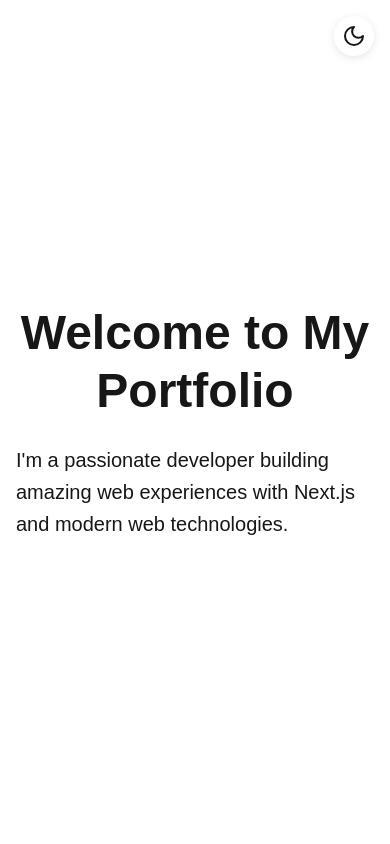
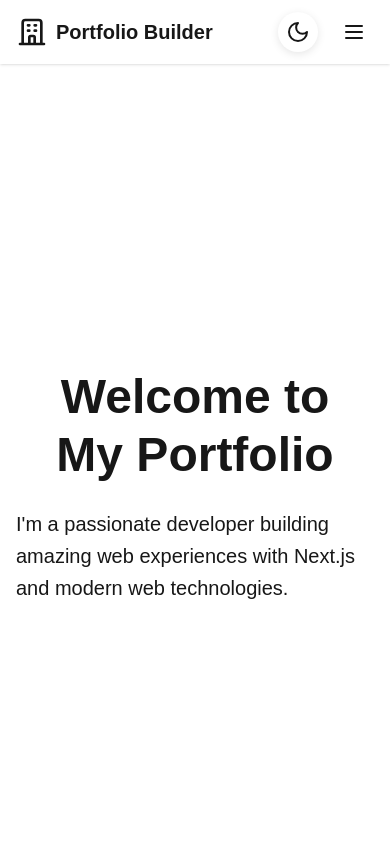
Before and after one commit to narayanatanniru/portfolio, a Next.js app: page / in a window 390 px wide. Shown: the top 844 px of the page. Built offline with nearby package versions, Linux system fonts and the light colour scheme.

Commit message:
Added Navbar

```diff
--- a/src/app/layout.tsx
+++ b/src/app/layout.tsx
@@ -4,7 +4,7 @@ import "../styles/globals.css";
 import "../styles/main.css";
 import "../styles/environment-info.css";
 import { ThemeProvider } from "../context/ThemeContext";
-
+import Navbar from "../components/Navbar";
 const geistSans = Geist({
   variable: "--font-geist-sans",
   subsets: ["latin"],
@@ -31,6 +31,7 @@ export default function RootLayout({
         className={`${geistSans.variable} ${geistMono.variable} antialiased`}
       >
         <ThemeProvider>
+		  <Navbar />
           {children}
         </ThemeProvider>
       </body>
--- a/src/app/page.tsx
+++ b/src/app/page.tsx
@@ -5,14 +5,10 @@ import EnvironmentDisplay from '../components/EnvironmentDisplay';
 export default function Home() {
   return (
     <main>
-      <div className="theme-toggle-container">
-        <ThemeToggle />
-      </div>
       <Hero
         heading="Welcome to My Portfolio"
         content="I'm a passionate developer building amazing web experiences with Next.js and modern web technologies."
       />
-
       {/* Display environment information using server component */}
       <EnvironmentDisplay />
     </main>
--- a/src/components/Hero.tsx
+++ b/src/components/Hero.tsx
@@ -7,10 +7,12 @@ interface HeroProps {
 
 const Hero: React.FC<HeroProps> = ({ heading, content }) => {
   return (
-    <div className="hero">
-      <div className="container">
-        <h1 className="hero-heading">{heading}</h1>
-        <p className="hero-content">{content}</p>
+    <div className="hero text-balance">
+      <div className="container flex flex-col items-center justify-center px-4 md:px-6 lg:px-8">
+        <div className="text-center max-w-3xl mx-auto">
+          <h1 className="hero-heading text-4xl font-bold text-center mx-auto">{heading}</h1>
+          <p className="hero-content text-center mx-auto">{content}</p>
+        </div>
       </div>
     </div>
   );
--- a/src/components/Navbar.tsx
+++ b/src/components/Navbar.tsx
@@ -1,9 +1,116 @@
-import React from 'react'
+'use client';
 
-function Navbar() {
+import React, { useState } from 'react';
+import Link from 'next/link';
+import ThemeToggle from './ThemeToggle';
+
+const Navbar: React.FC = () => {
+  const [isMobileMenuOpen, setIsMobileMenuOpen] = useState(false);
+
   return (
-	<div>Navbar</div>
-  )
-}
+    <nav className="w-full bg-background dark:bg-background shadow-sm">
+      <div className="max-w-7xl mx-auto px-4 sm:px-6 lg:px-8">
+        <div className="flex justify-between h-16">
+          {/* Logo and brand name */}
+          <div className="flex items-center">
+            <Link href="/" className="flex items-center space-x-2">
+              <svg
+                className="h-8 w-8 text-primary dark:text-primary"
+                fill="none"
+                viewBox="0 0 24 24"
+                stroke="currentColor"
+              >
+                <path
+                  strokeLinecap="round"
+                  strokeLinejoin="round"
+                  strokeWidth={2}
+                  d="M19 21V5a2 2 0 00-2-2H7a2 2 0 00-2 2v16m14 0h2m-2 0h-5m-9 0H3m2 0h5M9 7h1m-1 4h1m4-4h1m-1 4h1m-5 10v-5a1 1 0 011-1h2a1 1 0 011 1v5m-4 0h4"
+                />
+              </svg>
+              <span className="text-xl font-bold text-foreground dark:text-foreground">
+                Portfolio Builder
+              </span>
+            </Link>
+          </div>
+
+          {/* Desktop Navigation */}
+          <div className="hidden md:flex items-center space-x-8">
+            <Link
+              href="/about"
+              className="text-foreground dark:text-foreground hover:text-primary dark:hover:text-primary px-3 py-2 rounded-md text-sm font-medium transition-colors duration-200"
+            >
+              About
+            </Link>
+            <Link
+              href="/contact"
+              className="text-foreground dark:text-foreground hover:text-primary dark:hover:text-primary px-3 py-2 rounded-md text-sm font-medium transition-colors duration-200"
+            >
+              Contact Us
+            </Link>
+            <ThemeToggle />
+          </div>
+
+          {/* Mobile menu button and theme toggle */}
+          <div className="md:hidden flex items-center space-x-4">
+            <ThemeToggle />
+            <button
+              onClick={() => setIsMobileMenuOpen(!isMobileMenuOpen)}
+              className="inline-flex items-center justify-center p-2 rounded-md text-foreground hover:text-primary focus:outline-none"
+            >
+              {/* Icon when menu is closed */}
+              <svg
+                className={`${isMobileMenuOpen ? 'hidden' : 'block'} h-6 w-6`}
+                xmlns="http://www.w3.org/2000/svg"
+                fill="none"
+                viewBox="0 0 24 24"
+                stroke="currentColor"
+              >
+                <path
+                  strokeLinecap="round"
+                  strokeLinejoin="round"
+                  strokeWidth={2}
+                  d="M4 6h16M4 12h16M4 18h16"
+                />
+              </svg>
+              {/* Icon when menu is open */}
+              <svg
+                className={`${isMobileMenuOpen ? 'flex' : 'hidden'} h-6 w-6`}
+                xmlns="http://www.w3.org/2000/svg"
+                fill="none"
+                viewBox="0 0 24 24"
+                stroke="currentColor"
+              >
+                <path
+                  strokeLinecap="round"
+                  strokeLinejoin="round"
+                  strokeWidth={2}
+                  d="M6 18L18 6M6 6l12 12"
+                />
+              </svg>
+            </button>
+          </div>
+        </div>
+
+        {/* Mobile menu */}
+        <div className={`${isMobileMenuOpen ? 'flex' : 'hidden'} md:hidden`}>
+          <div className="px-2 pt-2 pb-3 space-y-1 sm:px-3">
+            <Link
+              href="/about"
+              className="flex px-3 py-2 rounded-md text-base font-medium text-foreground hover:text-primary"
+            >
+              About
+            </Link>
+            <Link
+              href="/contact"
+              className="flex px-3 py-2 rounded-md text-base font-medium text-foreground hover:text-primary"
+            >
+              Contact Us
+            </Link>
+          </div>
+        </div>
+      </div>
+    </nav>
+  );
+};
 
 export default Navbar;
--- a/src/components/ThemeToggle.tsx
+++ b/src/components/ThemeToggle.tsx
@@ -9,7 +9,7 @@ const ThemeToggle: React.FC = () => {
   return (
     <button
       onClick={toggleTheme}
-      className="theme-toggle"
+      className="theme-toggle relative overflow-hidden group text-xl font-medium text-white-700 dark:text-gray-100 hover:text-indigo-600 dark:hover:text-indigo-400 transition-colors duration-200"
       aria-label={`Switch to ${theme === 'light' ? 'dark' : 'light'} mode`}
     >
       {theme === 'light' ? (
```
